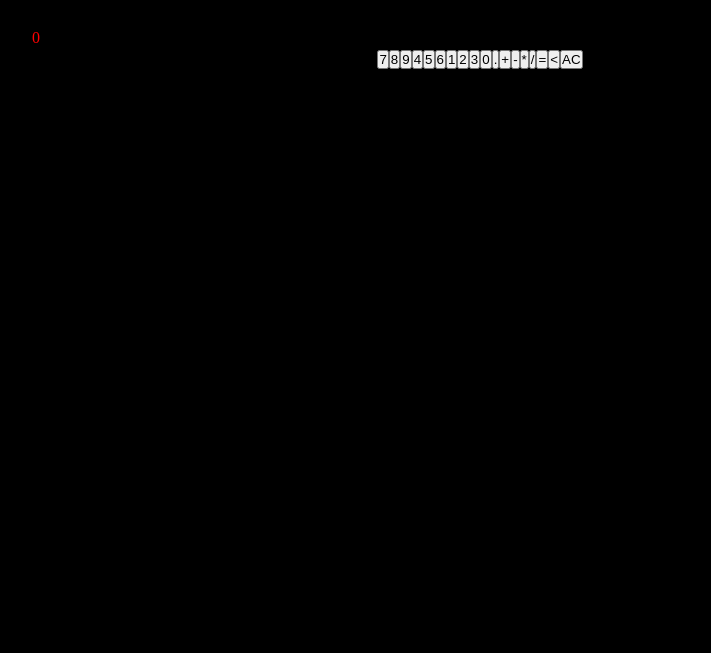
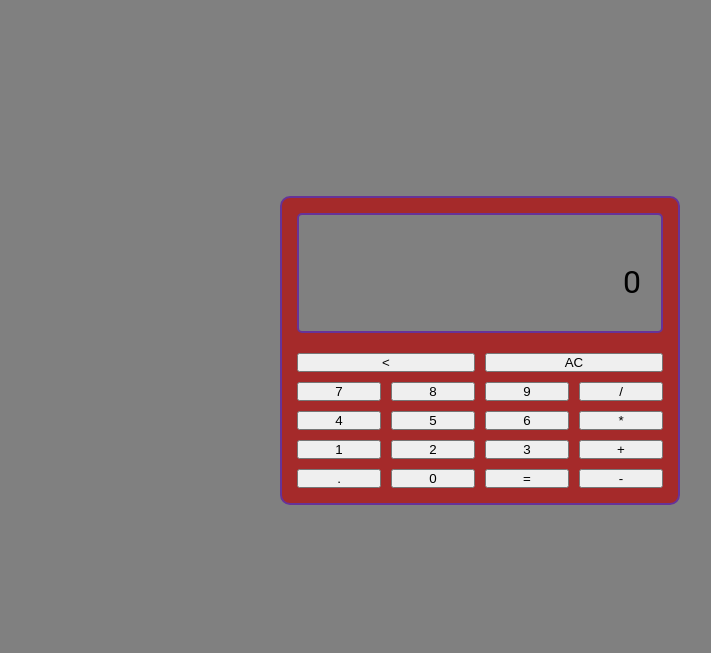
Before and after one commit to heheboye/js-calculator, a plain HTML site: page index.html in a window 1280 px wide. Shown: the whole page, without its empty margins (160-871 px from the left). Drawn offline with Linux system fonts and the light colour scheme.

Commit message:
add option to operate the calculator with the keyboard and some css styling

```diff
--- a/index.html
+++ b/index.html
@@ -9,29 +9,33 @@
   <title>cadcudatod</title>
 </head>
 <body>
+  <main class="main">
   <div class="container">
-    <div class="display1"></div>
-    <div class="display2">0</div>
+    <div class="screen">
+      <div class="display1"></div>
+      <div class="display2">0</div>
+    </div>
     <div class="buttons">
+      <button class="delete span-2"><</button>
+      <button class="clear span-2">AC</button>
       <button class="numbers">7</button>
       <button class="numbers">8</button>
       <button class="numbers">9</button>
+      <button class="operator">/</button>
       <button class="numbers">4</button>
       <button class="numbers">5</button>
       <button class="numbers">6</button>
+      <button class="operator">*</button>
       <button class="numbers">1</button>
       <button class="numbers">2</button>
       <button class="numbers">3</button>
+      <button class="operator">+</button>
+      <button class="numbers">.</button>
       <button class="numbers">0</button>
-      <button class="numbers">.</button>
-      <button class="operator">+</button>
+      <button class="operate">=</button>
       <button class="operator">-</button>
-      <button class="operator">*</button>
-      <button class="operator">/</button>
-      <button class="operate">=</button>
-      <button class="delete"><</button>
-      <button class="clear">AC</button>
     </div>
   </div>
+  </main>
 </body>
 </html>
--- a/scripts.js
+++ b/scripts.js
@@ -111,3 +111,26 @@ equalsButton.addEventListener('click', button => {
   operate();
   updateScreen();
 });
+
+window.addEventListener('keydown', (key) => {
+  if (key.key == '.' || key.key >= 0 && key.key != ' ' ) {
+    getNumberPressed(key.key);
+    updateScreen();
+  }
+  if (key.key == '+' || key.key == '-' || key.key == '*' || key.key == '/') {
+    setOperator(key.key);
+    updateScreen();
+  }
+  if (key.key == '=' || key.key == 'Enter') {
+    operate();
+    updateScreen();
+  }
+  if (key.key == 'Backspace') {
+    removeLast();
+    updateScreen();
+  }
+  if (key.key == 'Escape') {
+    allClear();
+    updateScreen();
+  }
+});
--- a/styles.css
+++ b/styles.css
@@ -5,29 +5,57 @@
 }
 
 body {
-  background-color: black;
+  background-color: gray;
+  color: black;
+  font-family: 'Roboto', sans-serif;
+  line-height: 1.6;
+}
+
+.main {
+  display: flex;
+  align-items: center;
+  justify-content: center;
+  height: 75vh;
+  min-height: 500px;
+  padding: 10px;
+  margin-top: 50px;
+}
+
+.container {
+  width: 400px;
+  border: 2px solid rebeccapurple;
+  border-radius: 10px;
+  padding: 15px;
+  background-color: brown;
+}
+
+.screen {
+  padding: 10px 20px;
+  border: 2px solid rebeccapurple;
+  border-radius: 5px;
+  margin-bottom: 20px;
+  background-color: gray;
+  text-align: right;
+  word-wrap: break-word;
+  word-break: break-all;
 }
 
 .display1 {
-  display: flex;
-  justify-content: right;
-  align-items: center;
-  color: red;
-  width: 200px;
-  height: 25px;
+  min-height: 32px;
+  font-size: 16px;
 }
 
 .display2 {
-  display: flex;
-  justify-content: right;
-  align-items: center;
-  color: red;
-  width: 200px;
-  height: 25px;
+  min-height: 64px;
+  font-size: 32px;
 }
 
 .buttons {
-  display: flex;
-  justify-content: center;
-  align-items: center;
+  display: grid;
+  grid-template-columns: repeat(4, 1fr);
+  grid-gap: 10px;
 }
+
+.span-2 {
+  grid-column: span 2;
+}
```
